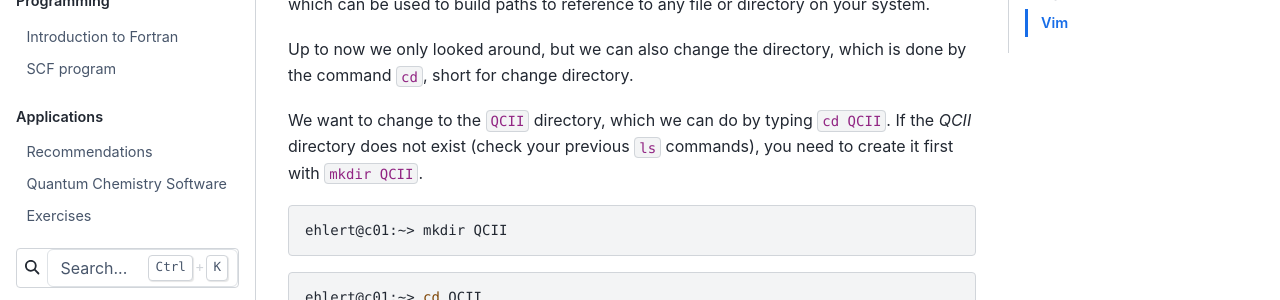
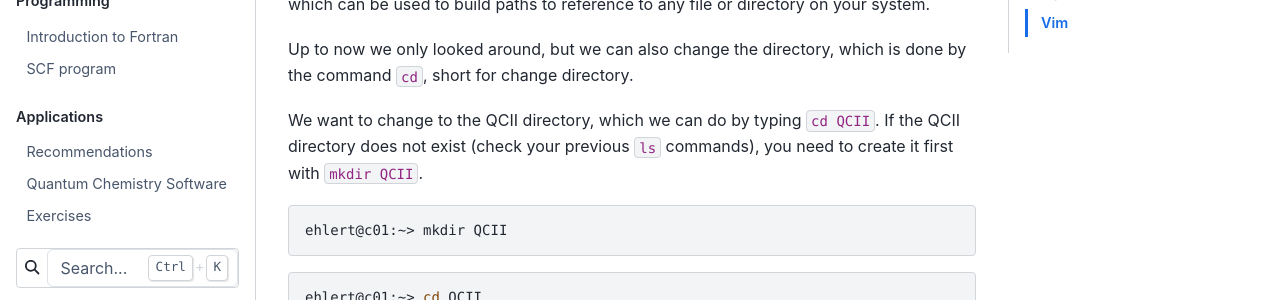
Before and after one commit to grimme-lab/qc2-teaching, a Sphinx documentation site: the page built from doc/setup-linux.rst, in a window 1280 px wide and 900 px high, scrolled down 2644 px. Shown: the part 150-450 px from the top of the window. Built offline with Sphinx 7.4.7 and the Sphinx Book theme 1.1.4, drawn with Linux system fonts in a browser that asks for light colours.

```diff
--- a/doc/setup-linux.rst
+++ b/doc/setup-linux.rst
@@ -131,8 +131,8 @@
 Up to now we only looked around, but we can also change the directory, which
 is done by the command ``cd``, short for change directory.
 
-We want to change to the ``QCII`` directory, which we can do by typing
-``cd QCII``. If the `QCII` directory does not exist (check your previous ``ls``
+We want to change to the QCII directory, which we can do by typing
+``cd QCII``. If the QCII directory does not exist (check your previous ``ls``
 commands), you need to create it first with ``mkdir QCII``.
 
 .. code-block:: bash
```
Also changed, not shown: 1 other file.
